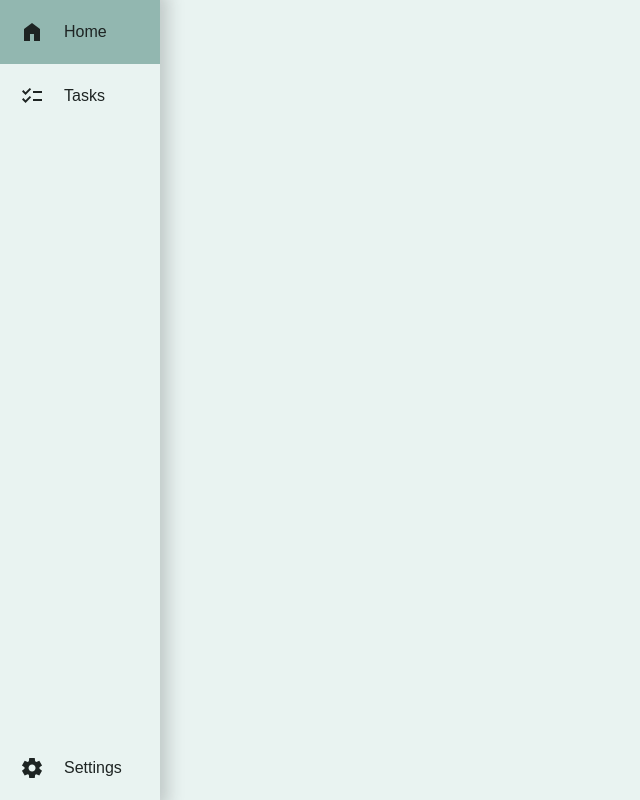
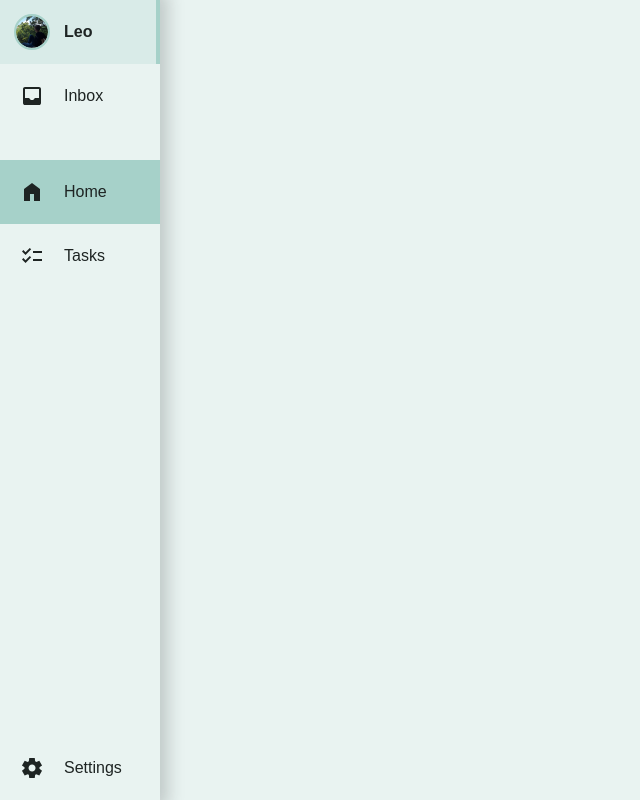
Before and after one commit to leo-kramer/planner, a React (Vite) app: page / in a window 1280 px wide. Shown: the whole page, without its empty margins (0-640 px from the left). Built offline with nearby package versions, Linux system fonts and the light colour scheme; no server answers.

Commit message:
Add account section

```diff
--- a/src/assets/scss/components/sections/menu.scss
+++ b/src/assets/scss/components/sections/menu.scss
@@ -6,16 +6,11 @@
   left: 0;
   height: 100vh;
   box-shadow: 0 0 1em 0.5em rgba($text, 0.2);
-
-  ul {
-    list-style: none;
   display: flex;
   flex-direction: column;
-    justify-content: space-between;
+  gap: 2em;
   background-color: $background;
-    height: 100%;
-    margin: 0;
-    padding: 0;
+
   // Li left padding + icon width + gap
   --width: calc(1em + 2em + 1em);
   width: var(--width);
@@ -24,6 +19,18 @@
 
   &:hover {
     width: calc(var(--width) + 6em);
+  }
+
+  ul {
+    list-style: none;
+    display: flex;
+    flex-direction: column;
+    margin: 0;
+    padding: 0;
+
+    &.pages {
+      justify-content: space-between;
+      flex: 1;
     }
 
     li {
@@ -44,8 +51,9 @@
           box-shadow: none;
         }
       }
-
-      a {
+    }
+    a,
+    .contains-icon {
       display: flex;
       align-items: center;
       gap: 1em;
@@ -57,5 +65,17 @@
       }
     }
   }
+
+  ul.profile {
+    .account {
+      font-weight: bold;
+    }
+
+    img {
+      width: 2em;
+      aspect-ratio: 1 / 1;
+      border-radius: 50%;
+      outline: 2px solid $primary;
     }
   }
+}
--- a/src/components/sections/menu.tsx
+++ b/src/components/sections/menu.tsx
@@ -5,7 +5,20 @@ import '../../assets/scss/components/sections/menu.scss';
 export default function Menu() {
   return (
     <nav className="menu">
-      <ul>
+      <ul className="profile">
+        <li className="account">
+          <Link to="/account">
+            <img className="pfp" src="./src/assets/media/img/pfp.jpg" />
+            Leo
+          </Link>
+        </li>
+        <li className="contains-icon">
+          <span className="icon" dangerouslySetInnerHTML={{ __html: icons.inbox }}></span>
+          Inbox
+        </li>
+      </ul>
+
+      <ul className="pages">
         <div className="top">
           <li className="primary">
             <Link to="/">
```
Also changed, not shown: src/assets/media/img/pfp.jpg (added). Lines whose indentation alone changed are shown as unchanged.
